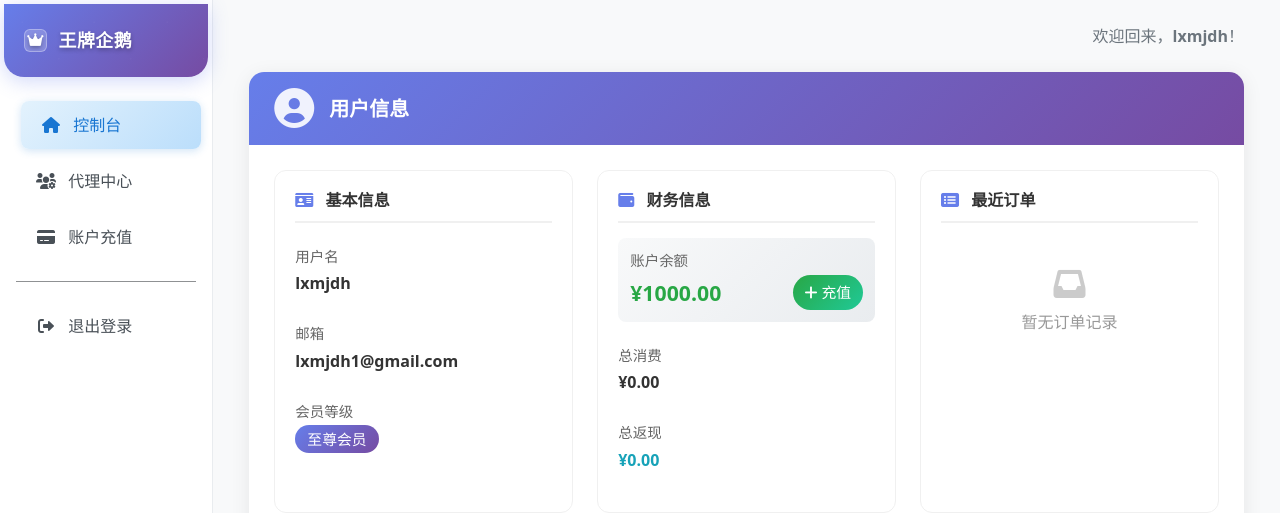
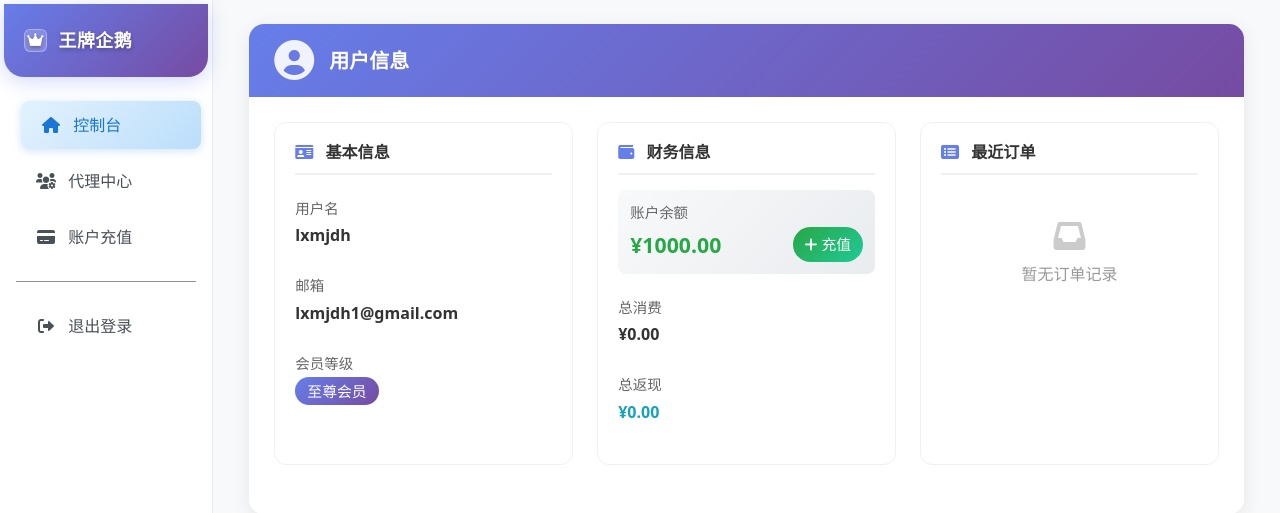
Before and after one commit to lxmjdh001/tiktoksss, a FastAPI app: page /admin/dashboard in a window 1280 px wide. Shown: the top 513 px of the page. Run offline with FastAPI, Linux system fonts and the light colour scheme; the first user in the database is signed in; data comes from the database, SQL or seed files in the repository; data that the repository does not hold is empty.

Commit message:
删除管理员控制台右上角欢迎信息
- 删除 admin/dashboard.html 中的欢迎信息
- 删除 admin/lxmjdh.html 中的欢迎信息
- 清理页面顶部的欢迎文字显示

```diff
--- a/app/templates/admin/dashboard.html
+++ b/app/templates/admin/dashboard.html
@@ -458,11 +458,6 @@
 }
 </style>
 
-<div class="d-flex justify-content-end align-items-center mb-4">
-    <div class="text-muted">
-        欢迎回来，<strong>{{ user.username }}</strong>！
-    </div>
-</div>
 
 
 <!-- 用户信息卡片 -->
--- a/app/templates/admin/lxmjdh.html
+++ b/app/templates/admin/lxmjdh.html
@@ -80,11 +80,6 @@
 }
 </style>
 
-<div class="d-flex justify-content-end align-items-center mb-4">
-    <div class="text-muted">
-        欢迎，<strong>{{ user.username }}</strong>！
-    </div>
-</div>
 
 <div class="admin-main-content">
 <!-- 统计卡片 -->
```
